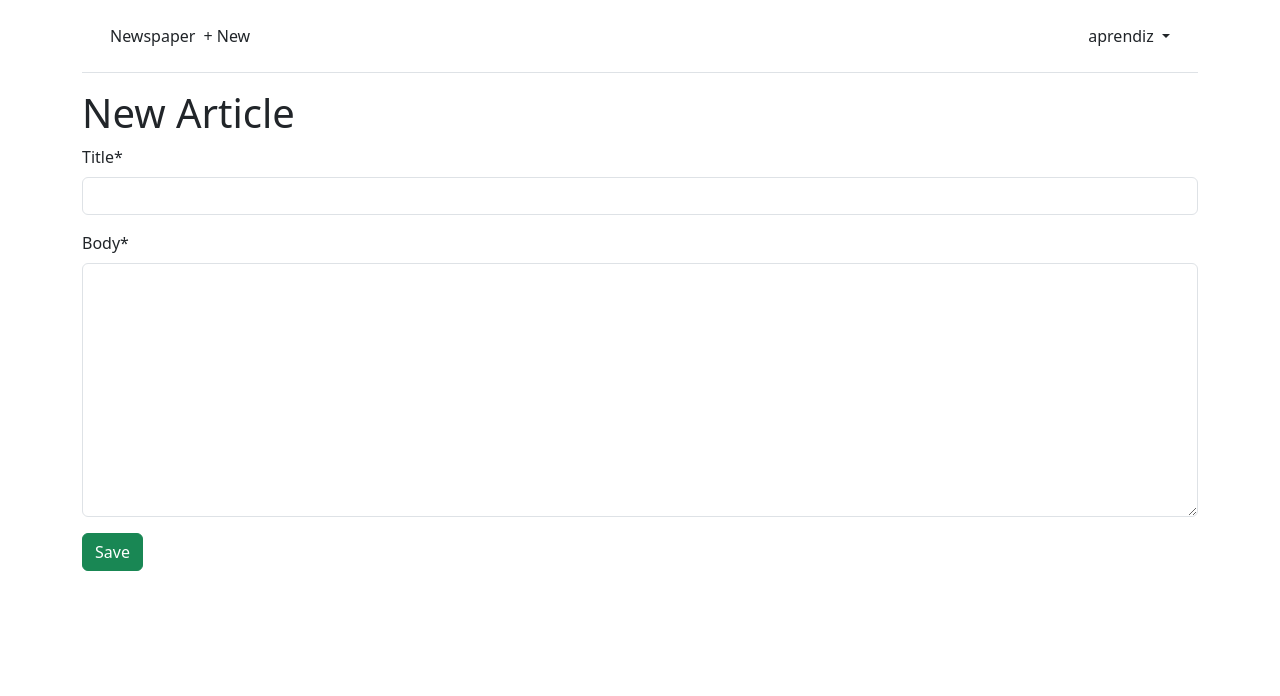
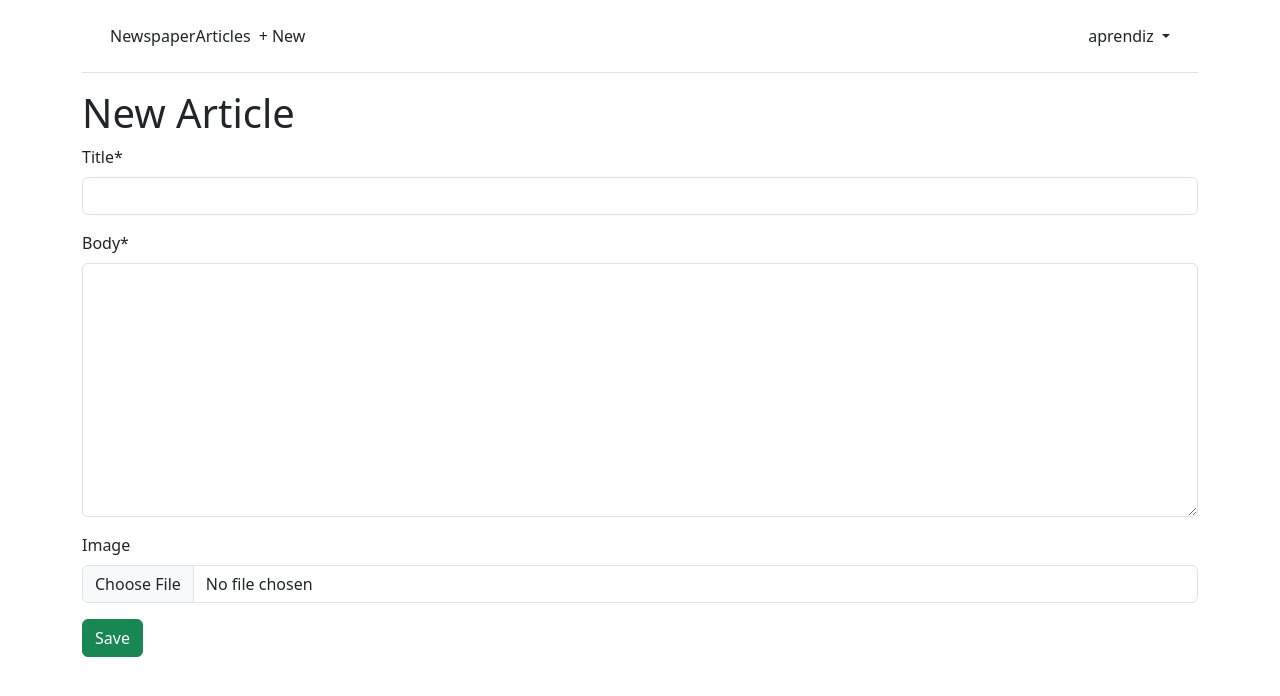
Before and after one commit to NicoAAA/NEWSPAPER, a Django app: page /articles/new/ in a window 1280 px wide. Shown: the top 696 px of the page. Run offline with Django 5.2, Linux system fonts and the light colour scheme; a user stored in the database is signed in; some libraries are stand-ins or nearby versions.

Commit message:
Implementacion de imagenes

```diff
--- a/app_newspaper/app_newspaper/settings.py
+++ b/app_newspaper/app_newspaper/settings.py
@@ -23,7 +23,7 @@ VERSION: 1.0
 
 
 from pathlib import Path
-import os
+
 
 # Build paths inside the project like this: BASE_DIR / 'subdir'.
 BASE_DIR = Path(__file__).resolve().parent.parent
@@ -151,4 +151,4 @@ CRISPY_TEMPLATE_PACK = 'bootstrap5' # Definimos el paquete de plantillas para Cr
 EMAIL_BACKEND = 'django.core.mail.backends.console.EmailBackend' # Definimos la consola como backend de correo electrónico
 
 MEDIA_URL = '/media/'
-MEDIA_ROOT = os.path.join(BASE_DIR, 'media')
+MEDIA_ROOT = BASE_DIR / 'media'
--- a/app_newspaper/app_newspaper/urls.py
+++ b/app_newspaper/app_newspaper/urls.py
@@ -26,15 +26,26 @@ FECHA: 29/09/2024
 VERSION: 1.0
 '''
 
+# Importacion de la clase admin para registrar los modelos en el panel de administracion
+from django.contrib import admin
 
-from django.contrib import admin
+# Importacion de la funcion path para definir las rutas de la aplicacion y
+# la funcion include para incluir las rutas de la aplicacion accounts
 from django.urls import path, include
+
+# Importacion de la clase TemplateView para renderizar la pagina principal
 from django.views.generic.base import TemplateView
+
+from django.conf import settings
+from django.conf.urls.static import static
 
 urlpatterns = [
     path('admin/', admin.site.urls),
     path('accounts/', include('accounts.urls')),
     path('accounts/', include('django.contrib.auth.urls')),
     path('articles/', include('articles.urls')),
+    path('',include('pages.urls')),
     path('', TemplateView.as_view(template_name='home.html'),name='home'),
 ]
+if settings.DEBUG:
+    urlpatterns += static(settings.MEDIA_URL, document_root=settings.MEDIA_ROOT)
--- a/app_newspaper/articles/models.py
+++ b/app_newspaper/articles/models.py
@@ -22,6 +22,7 @@ class Article(models.Model):
         settings.AUTH_USER_MODEL,
         on_delete=models.CASCADE,
     )
+    image = models.ImageField(upload_to='article_images/', blank=True, null=True)
     def __str__(self):
         return self.title
 
--- a/app_newspaper/articles/views.py
+++ b/app_newspaper/articles/views.py
@@ -107,8 +107,7 @@
 class ArticleCreateView(LoginRequiredMixin,CreateView):
     model = Article
     template_name = "article_new.html"
-    fields = ("title", "body")
-    template= "article_new.html"
+    fields = ("title", "body", "image")
 
     def form_valid(self, form):
         form.instance.author = self.request.user
--- a/app_newspaper/templates/article_list.html
+++ b/app_newspaper/templates/article_list.html
@@ -33,6 +33,9 @@ VERSION: 1.0
                 </div>
             </div>
             <div class="card-body">
+                {% if article.image %}
+                    <img src="{{ article.image.url }}" alt="{{ article.title }}" class="img-fluid mb-3">
+                {% endif %}
                 <p>{{ article.body }}</p>
             </div>
             <div class="card-footer bg-light">
--- a/app_newspaper/templates/article_new.html
+++ b/app_newspaper/templates/article_new.html
@@ -17,7 +17,7 @@ VERSION: 1.0
 
 {% block content %}
     <h1>New Article</h1>
-    <form action="" method="post">
+    <form action="" method="post" enctype="multipart/form-data">
         {% csrf_token %}
         {{ form|crispy }}
         <button class="btn btn-success ml-2" type="submit">Save</button>
--- a/app_newspaper/templates/base.html
+++ b/app_newspaper/templates/base.html
@@ -27,7 +27,9 @@ VERSION: 1.0
                 <div class="container">
                     <div class="d-flex flex-wrap align-items-center justify-content-center justify-content-lg-start">
                         <a class="navbar-brand" href="{% url 'home' %}">Newspaper</a>
+                        <a class="navbar-brand" href="{% url 'article_list' %}">Articles</a>
                         <ul class="nav col-12 col-lg-auto me-lg-auto mb-2 justify-content-center mb-md-0">
+
 
                         {% if user.is_authenticated %}
                             <li><a href="{% url 'article_new' %}" class="nav-link px-2 link-dark">
```
Also changed, not shown: app_newspaper/articles/forms.py (+6 -1 lines), app_newspaper/db.sqlite3, app_newspaper/media/article_images/Captura_de_pantalla_2024-10-23_182944.png (added).
